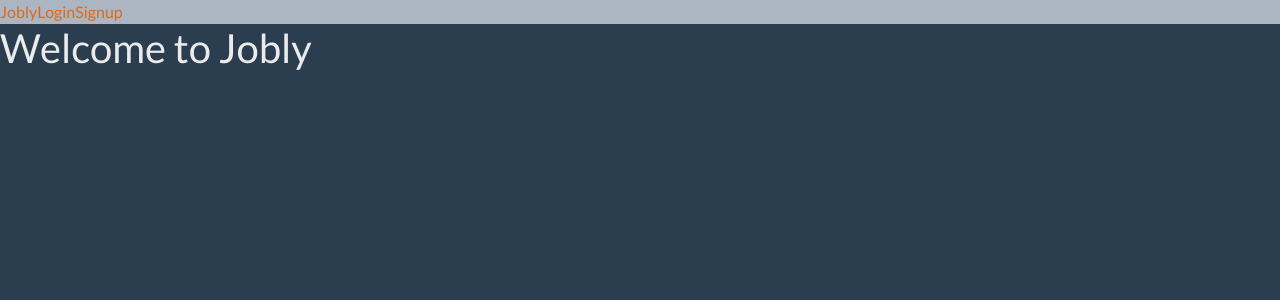
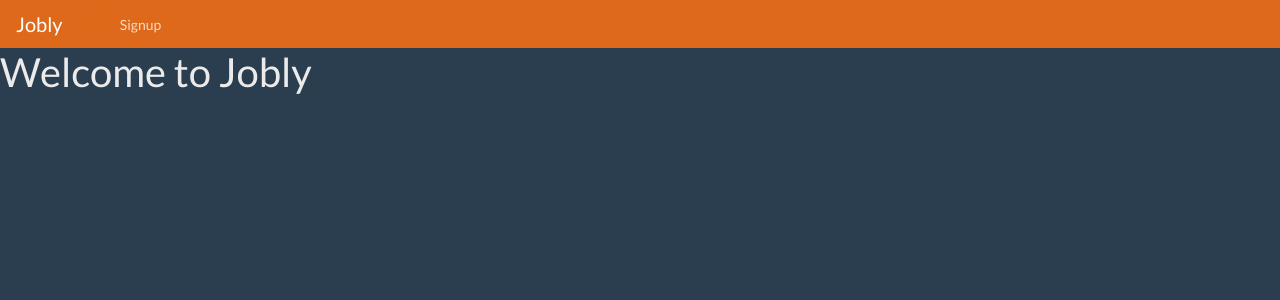
Before and after one commit to astonbdev/react-jobly, a React (Create React App) app in the folder react-jobly-fe/: page / in a window 1280 px wide. Shown: the top 300 px of the page. Built offline with nearby package versions, Linux system fonts and the light colour scheme; no server answers.

Commit message:
Added CSS for companies and nav

```diff
--- /dev/null
+++ b/react-jobly-fe/src/Job.css
@@ -0,0 +1,4 @@
+.Job{
+  margin-top: 25px;
+  margin-bottom: 25px;
+}
--- a/react-jobly-fe/src/components/Company.css
+++ b/react-jobly-fe/src/components/Company.css
@@ -0,0 +1,3 @@
+a.Company:link{
+  color:white;
+}
--- a/react-jobly-fe/src/components/Company.js
+++ b/react-jobly-fe/src/components/Company.js
@@ -9,13 +9,13 @@
 function Company({ company }) {
   return (
     <div className="Company card mt-3 mb-3 bg-primary">
-      <div className="Company-name card-header">Company Name: {company.name}</div>
+      <div className="Company-name card-header">{company.name}</div>
       <div className="Company-body card-body">
         <p className="Company-description card-text">Description: {company.description}</p>
-        {company.logoUrl &&
-          <img src={company.logoUrl} alt="logo" className="Company-logoUrl float-end" />}
         {company.numEmployees &&
           <p className="Company-employees card-text">Number Employees: {company.numEmployees}</p>}
+          {company.logoUrl &&
+            <img src={company.logoUrl} alt="logo" className="Company-logoUrl float-end" />}
       </div>
     </div>
   );
--- a/react-jobly-fe/src/components/CompanyDetails.js
+++ b/react-jobly-fe/src/components/CompanyDetails.js
@@ -43,7 +43,7 @@ function CompanyDetails() {
   }
 
   return (
-    <div className='CompanyDetails'>
+    <div className='CompanyDetails container'>
       {errors && <p className='errors'>{`Error: ${errors.msg}`}</p> }
       {company &&
         <div className='CompanyDetails-content'>
--- a/react-jobly-fe/src/components/CompanyList.css
+++ b/react-jobly-fe/src/components/CompanyList.css
@@ -0,0 +1,11 @@
+a.CompanyList{
+  color: #ebebeb;
+}
+
+a.CompanyList:hover{
+  text-decoration: none;
+}
+
+a.CompanyList:active:hover{
+  box-shadow: inset 0 0 0 1000px rgba(0,0,0,.2);
+}
--- a/react-jobly-fe/src/components/CompanyList.js
+++ b/react-jobly-fe/src/components/CompanyList.js
@@ -3,6 +3,7 @@ import { useEffect, useState } from 'react';
 import JoblyApi from '../api';
 import { Link } from 'react-router-dom'
 import SearchForm from './SearchForm';
+import './CompanyList.css'
 const INITIAL_NO_FILTER = null;
 
 /** Company List handles logic of getting companies and creating a list of them
@@ -57,7 +58,7 @@ function CompanyList() {
       <SearchForm handleSearch={handleSearch} />
       {companies.map(c => {
         return (
-          <Link key={c.handle} to={`/companies/${c.handle}`}>
+          <Link className='CompanyList' key={c.handle} to={`/companies/${c.handle}`}>
             <Company company={c} />
           </Link>
         )
--- a/react-jobly-fe/src/components/Job.js
+++ b/react-jobly-fe/src/components/Job.js
@@ -9,7 +9,7 @@
 function Job({ job }) {
   return (
     <div className="Job card mt-3 mb-3 bg-primary">
-      <div class="Job-title card-header">Title: {job.title}</div>
+      <div class="Job-title card-header">Job: {job.title}</div>
       <div className="Job-body card-body">
         <p className="Job-salary card-text">Salary: {job.salary}</p>
         {job.equity && <p className="Job-equity card-text">Equity: {job.equity}</p>}
--- /dev/null
+++ b/react-jobly-fe/src/components/Nav.css
@@ -0,0 +1,25 @@
+/* a.Nav{
+  color: #ebebeb;
+}
+
+a.Nav:hover{
+  text-decoration: none;
+}
+
+a.Nav:active:hover{
+  box-shadow: inset 0 0 0 1000px rgba(0,0,0,.2);
+} */
+
+.Nav.container-fluid{
+  margin: 0px;
+  padding: 0px
+}
+
+li.Nav-right{
+  justify-content: end;
+}
+
+ul.Nav{
+  display: flex;
+  width: 100%;
+}
--- a/react-jobly-fe/src/components/Nav.js
+++ b/react-jobly-fe/src/components/Nav.js
@@ -1,6 +1,7 @@
 import { NavLink, Link } from 'react-router-dom';
 import UserContext from './userContext';
-import { useContext } from 'react'
+import { useContext } from 'react';
+import './Nav.css';
 
 /** Nav renders navbar components
  *
@@ -13,24 +14,39 @@ function Nav({ logout }) {
   const currentUser = useContext(UserContext);
 
   return (
-    <div className="Nav navbar-light bg-light">
-      <NavLink exact to="/" className="nav-brand">Jobly</NavLink>
+    <nav className="Nav container-fluid">
+      <div className="Nav navbar navbar-expand-lg navbar-dark bg-primary">
+        <NavLink exact to="/" className="Nav navbar-brand">Jobly</NavLink>
+        <ul className="Nav navbar-nav">
 
           {!currentUser &&
             <>
-          <NavLink to="/login">Login</NavLink>
-          <NavLink to="/signup">Signup</NavLink>
+              <li className="Nav-link nav-item">
+                <NavLink className="Nav" to="/login">Login</NavLink>
+              </li>
+              <li className="Nav-link nav-item">
+                <NavLink className="Nav nav-link" to="/signup">Signup</NavLink>
+              </li>
             </>}
 
           {currentUser &&
             <>
-          <NavLink to="/companies">Companies</NavLink>
-          <NavLink to="/jobs">Jobs</NavLink>
-          <NavLink to={`/profile/${currentUser.username}`}>Profile</NavLink>
-          <Link to="/" onClick={() => logout()}>Logout {currentUser.firstName}</Link>
+              <li className="Nav-link nav-item">
+                <NavLink className="Nav nav-link" to="/companies">Companies</NavLink>
+              </li>
+              <li className="Nav-link nav-item">
+                <NavLink className="Nav nav-link" to="/jobs">Jobs</NavLink>
+              </li>
+              <li className="Nav-link nav-item">
+                <NavLink className="Nav nav-link" to={`/profile/${currentUser.username}`}>Profile</NavLink>
+              </li>
+              <li className="Nav-link nav-item nav-right">
+                <Link className="Nav nav-link" to="/" onClick={() => logout()}>Logout {currentUser.firstName}</Link>
+              </li>
             </>}
-
+        </ul>
       </div>
+    </nav>
   )
 }
 
```
Lines whose indentation alone changed are shown as unchanged.
